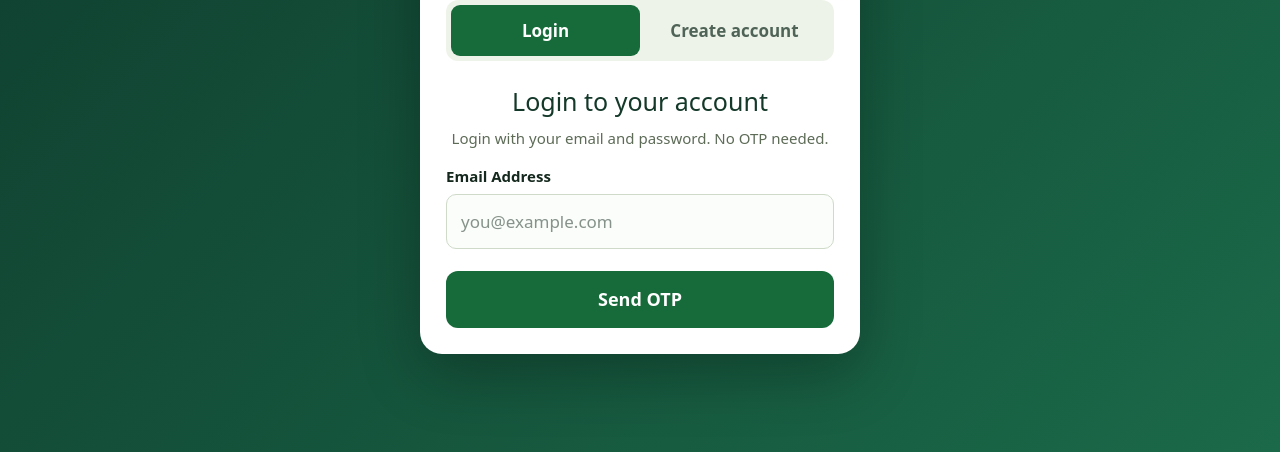
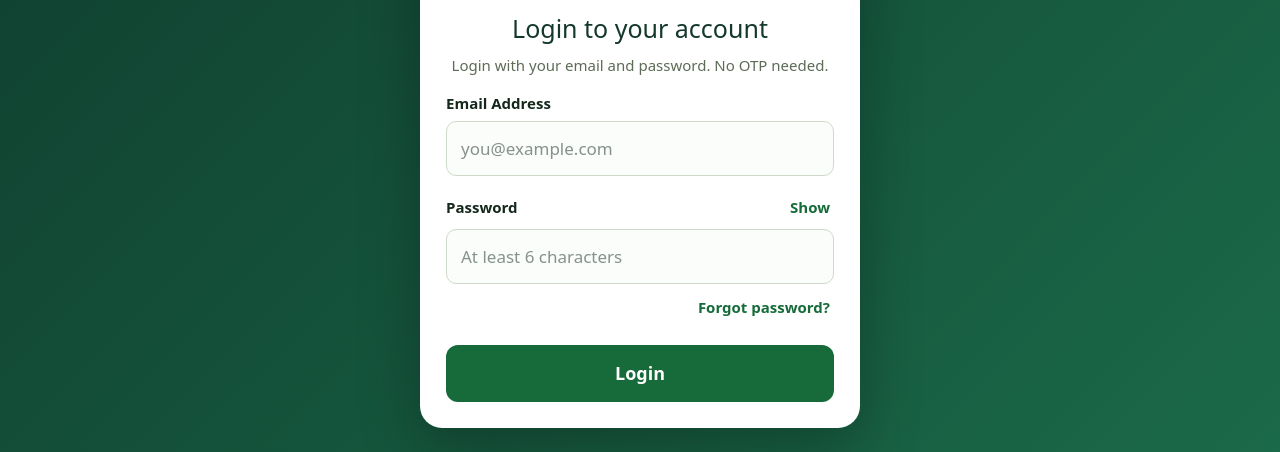
Before and after one commit to ashishsangule/organic-farming-system, a Next.js app: page /login in a window 1280 px wide. Shown: the part 271-723 px from the top of the page. Built offline with nearby package versions, Linux system fonts and the light colour scheme; no server answers.

Commit message:
Refactor login page to support multiple flows

```diff
--- a/app/login/page.js
+++ b/app/login/page.js
@@ -19,7 +19,8 @@ const css = `
 .au-tab.on{background:#176b3a;color:#fff}
 .au-h{text-align:center;margin:0 0 6px;font-size:25px;color:#14392a}
 .au-sub{text-align:center;margin:0 0 8px;color:#5d6b57;font-size:15px;line-height:1.5}
-.au-label{display:block;font-weight:700;color:#14281d;margin:16px 0 6px;font-size:15px}
+.au-row{display:flex;justify-content:space-between;align-items:center;margin:16px 0 6px}
+.au-label{display:block;font-weight:700;color:#14281d;font-size:15px}
 .au-input{width:100%;box-sizing:border-box;padding:14px;font-size:17px;border:1.5px solid #cfdac9;border-radius:10px;background:#fafdf9;color:#14281d}
 .au-input:focus{outline:3px solid #8bd450;border-color:#176b3a}
 .au-btn{width:100%;margin-top:22px;padding:15px;border:0;border-radius:12px;background:#176b3a;color:#fff;font-size:18px;font-weight:800;cursor:pointer}
@@ -30,18 +31,24 @@ const css = `
 `;
 
 export default function LoginPage({ mode = "login" }) {
-  const isRegister = mode === "register";
   const router = useRouter();
   const { lang, setLang, t } = useLang();
 
-  const [step, setStep] = useState("email"); // "email" or "code"
+  const [flow, setFlow] = useState(mode); // "register" | "login" | "reset"
+  const [step, setStep] = useState("form"); // "form" | "code" | "newpass"
+  const [codeType, setCodeType] = useState("signup"); // "signup" | "email"
   const [name, setName] = useState("");
   const [email, setEmail] = useState("");
+  const [password, setPassword] = useState("");
+  const [showPw, setShowPw] = useState(false);
   const [code, setCode] = useState("");
   const [loading, setLoading] = useState(false);
   const [error, setError] = useState("");
   const [message, setMessage] = useState("");
   const [wait, setWait] = useState(0);
+
+  const isRegister = flow === "register";
+  const isReset = flow === "reset";
 
   useEffect(() => {
     if (wait <= 0) return;
@@ -49,6 +56,7 @@ export default function LoginPage({ mode = "login" }) {
     return () => clearTimeout(id);
   }, [wait]);
 
+  // Already signed in: go straight to the farms page
   useEffect(() => {
     supabase.auth.getSession().then(({ data }) => {
       if (data.session) router.replace("/farms");
@@ -60,37 +68,96 @@ export default function LoginPage({ mode = "login" }) {
     if (err.status === 429 || m.includes("rate limit") || m.includes("too many") || m.includes("security purposes")) {
       return t("rateLimit");
     }
+    if (m.includes("invalid login")) return t("wrongCreds");
     if (m.includes("signups not allowed") || m.includes("not found")) return t("noAccount");
+    if (m.includes("password should be")) return t("shortPw");
     if (m.includes("expired") || m.includes("invalid")) return t("badCode");
     return err.message || t("genericErr");
   }
 
-  async function sendCode(e) {
-    if (e) e.preventDefault();
+  function toCodeStep(type, msg) {
+    setCodeType(type);
+    setStep("code");
+    setCode("");
+    setWait(COOLDOWN);
+    setMessage(msg);
+  }
+
+  async function submitForm(e) {
+    e.preventDefault();
     setError("");
     setMessage("");
 
     const mail = email.trim().toLowerCase();
     if (!mail) return setError(t("enterEmail"));
     if (isRegister && !name.trim()) return setError(t("enterName"));
-    if (wait > 0) return;
+    if (!isReset && !password) return setError(t("enterPw"));
+    if (isRegister && password.length < 6) return setError(t("shortPw"));
 
     try {
       setLoading(true);
+      setEmail(mail);
 
+      if (isRegister) {
+        const { data, error: err } = await supabase.auth.signUp({
+          email: mail,
+          password,
+          options: { data: { full_name: name.trim() } },
+        });
+        if (err) throw err;
+
+        if (data.session) {
+          router.replace("/farms");
+          return;
+        }
+        if (data.user && Array.isArray(data.user.identities) && data.user.identities.length === 0) {
+          setError(t("haveAccount"));
+          return;
+        }
+        toCodeStep("signup", t("codeSent"));
+      } else if (isReset) {
         const { error: err } = await supabase.auth.signInWithOtp({
           email: mail,
-        options: {
-          shouldCreateUser: isRegister,
-          ...(isRegister ? { data: { full_name: name.trim() } } : {}),
-        },
+          options: { shouldCreateUser: false },
         });
+        if (err) throw err;
+        toCodeStep("email", t("codeSent"));
+      } else {
+        const { error: err } = await supabase.auth.signInWithPassword({ email: mail, password });
 
+        if (err) {
+          if ((err.message || "").toLowerCase().includes("not confirmed")) {
+            await supabase.auth.resend({ type: "signup", email: mail });
+            toCodeStep("signup", t("needVerify"));
+            return;
+          }
+          throw err;
+        }
+        router.replace("/farms");
+        return;
+      }
+    } catch (err) {
+      setError(friendly(err));
+    } finally {
+      setLoading(false);
+    }
+  }
+
+  async function resend() {
+    if (wait > 0) return;
+    setError("");
+    try {
+      setLoading(true);
+      if (codeType === "signup") {
+        const { error: err } = await supabase.auth.resend({ type: "signup", email });
         if (err) throw err;
-
-      setEmail(mail);
-      setStep("code");
-      setCode("");
+      } else {
+        const { error: err } = await supabase.auth.signInWithOtp({
+          email,
+          options: { shouldCreateUser: false },
+        });
+        if (err) throw err;
+      }
       setWait(COOLDOWN);
       setMessage(t("codeSent"));
     } catch (err) {
@@ -109,21 +176,69 @@ export default function LoginPage({ mode = "login" }) {
 
     try {
       setLoading(true);
-
-      const { error: err } = await supabase.auth.verifyOtp({
-        email,
-        token,
-        type: "email",
-      });
-
+      const { error: err } = await supabase.auth.verifyOtp({ email, token, type: codeType });
       if (err) throw err;
 
+      if (isReset) {
+        setStep("newpass");
+        setPassword("");
+        setLoading(false);
+        return;
+      }
       router.replace("/farms");
     } catch (err) {
       setError(friendly(err));
       setLoading(false);
     }
   }
+
+  async function savePassword(e) {
+    e.preventDefault();
+    setError("");
+    if (password.length < 6) return setError(t("shortPw"));
+
+    try {
+      setLoading(true);
+      const { error: err } = await supabase.auth.updateUser({ password });
+      if (err) throw err;
+      router.replace("/farms");
+    } catch (err) {
+      setError(friendly(err));
+      setLoading(false);
+    }
+  }
+
+  const title = isReset ? t("resetTitle") : isRegister ? t("createTitle") : t("loginTitle");
+  const sub = isReset ? t("resetSub") : isRegister ? t("subRegister") : t("subLogin");
+
+  const passwordField = (
+    <>
+      <div className="au-row">
+        <label className="au-label" htmlFor="password">
+          {t("password")}
+        </label>
+        <button type="button" className="au-link" onClick={() => setShowPw(!showPw)}>
+          {showPw ? t("hide") : t("show")}
+        </button>
+      </div>
+      <input
+        id="password"
+        type={showPw ? "text" : "password"}
+        autoComplete={isRegister || step === "newpass" ? "new-password" : "current-password"}
+        value={password}
+        onChange={(e) => setPassword(e.target.value)}
+        placeholder={t("passwordPh")}
+        className="au-input"
+        required
+      />
+    </>
+  );
+
+  const errorBox = error && (
+    <div className="au-err" role="alert">
+      {error}
+    </div>
+  );
 
   return (
     <main className="au-wrap">
@@ -139,6 +254,21 @@ export default function LoginPage({ mode = "login" }) {
           </div>
         </div>
 
+        {isReset ? (
+          <button
+            type="button"
+            className="au-link"
+            style={{ marginBottom: "14px" }}
+            onClick={() => {
+              setFlow("login");
+              setStep("form");
+              setError("");
+              setMessage("");
+            }}
+          >
+            {t("backLogin")}
+          </button>
+        ) : (
           <div className="au-tabs">
             <Link href="/login" className={"au-tab" + (isRegister ? "" : " on")}>
               {t("tabLogin")}
@@ -147,17 +277,20 @@ export default function LoginPage({ mode = "login" }) {
               {t("tabCreate")}
             </Link>
           </div>
+        )}
 
-        <h1 className="au-h">{isRegister ? t("createTitle") : t("loginTitle")}</h1>
-        <p className="au-sub">{isRegister ? t("subRegister") : t("subLogin")}</p>
+        <h1 className="au-h">{title}</h1>
+        <p className="au-sub">{sub}</p>
 
-        {step === "email" && (
-          <form onSubmit={sendCode}>
+        {step === "form" && (
+          <form onSubmit={submitForm}>
             {isRegister && (
               <>
+                <div className="au-row">
                   <label className="au-label" htmlFor="name">
                     {t("fullName")}
                   </label>
+                </div>
                 <input
                   id="name"
                   type="text"
@@ -171,9 +304,11 @@ export default function LoginPage({ mode = "login" }) {
               </>
             )}
 
+            <div className="au-row">
               <label className="au-label" htmlFor="email">
                 {t("email")}
               </label>
+            </div>
             <input
               id="email"
               type="email"
@@ -185,14 +320,27 @@ export default function LoginPage({ mode = "login" }) {
               required
             />
 
-            {error && (
-              <div className="au-err" role="alert">
-                {error}
+            {!isReset && passwordField}
+
+            {flow === "login" && (
+              <div style={{ textAlign: "right", marginTop: "8px" }}>
+                <button
+                  type="button"
+                  className="au-link"
+                  onClick={() => {
+                    setFlow("reset");
+                    setError("");
+                  }}
+                >
+                  {t("forgot")}
+                </button>
               </div>
             )}
 
+            {errorBox}
+
             <button type="submit" className="au-btn" disabled={loading}>
-              {loading ? t("wait") : t("sendCode")}
+              {loading ? t("wait") : isReset ? t("sendCode") : isRegister ? t("createBtn") : t("loginBtn")}
             </button>
           </form>
         )}
@@ -205,9 +353,11 @@ export default function LoginPage({ mode = "login" }) {
               </div>
             )}
 
+            <div className="au-row">
               <label className="au-label" htmlFor="otp">
                 {t("otpLabel")} ({email})
               </label>
+            </div>
             <input
               id="otp"
               type="text"
@@ -223,11 +373,7 @@ export default function LoginPage({ mode = "login" }) {
               required
             />
 
-            {error && (
-              <div className="au-err" role="alert">
-                {error}
-              </div>
-            )}
+            {errorBox}
 
             <button type="submit" className="au-btn" disabled={loading}>
               {loading ? t("wait") : t("verify")}
@@ -237,7 +383,7 @@ export default function LoginPage({ mode = "login" }) {
               <button
                 type="button"
                 className="au-link"
-                onClick={() => sendCode()}
+                onClick={resend}
                 disabled={wait > 0 || loading}
                 style={{ opacity: wait > 0 ? 0.6 : 1 }}
               >
@@ -248,7 +394,7 @@ export default function LoginPage({ mode = "login" }) {
                 type="button"
                 className="au-link"
                 onClick={() => {
-                  setStep("email");
+                  setStep("form");
                   setError("");
                   setMessage("");
                 }}
@@ -258,6 +404,19 @@ export default function LoginPage({ mode = "login" }) {
             </div>
           </form>
         )}
+
+        {step === "newpass" && (
+          <form onSubmit={savePassword}>
+            <p className="au-sub" style={{ marginTop: "14px", fontWeight: "700" }}>
+              {t("newPassword")}
+            </p>
+            {passwordField}
+            {errorBox}
+            <button type="submit" className="au-btn" disabled={loading}>
+              {loading ? t("wait") : t("savePassword")}
+            </button>
+          </form>
+        )}
       </div>
     </main>
   );
```
Lines whose indentation alone changed are shown as unchanged.
